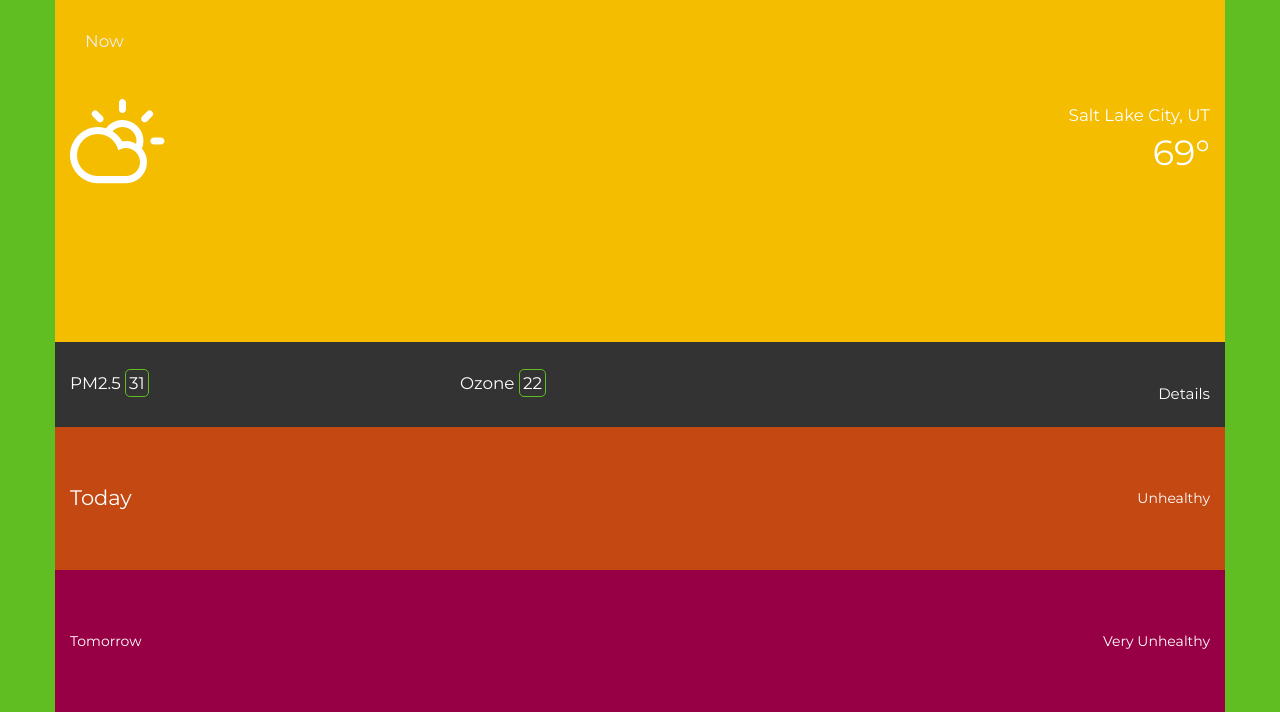
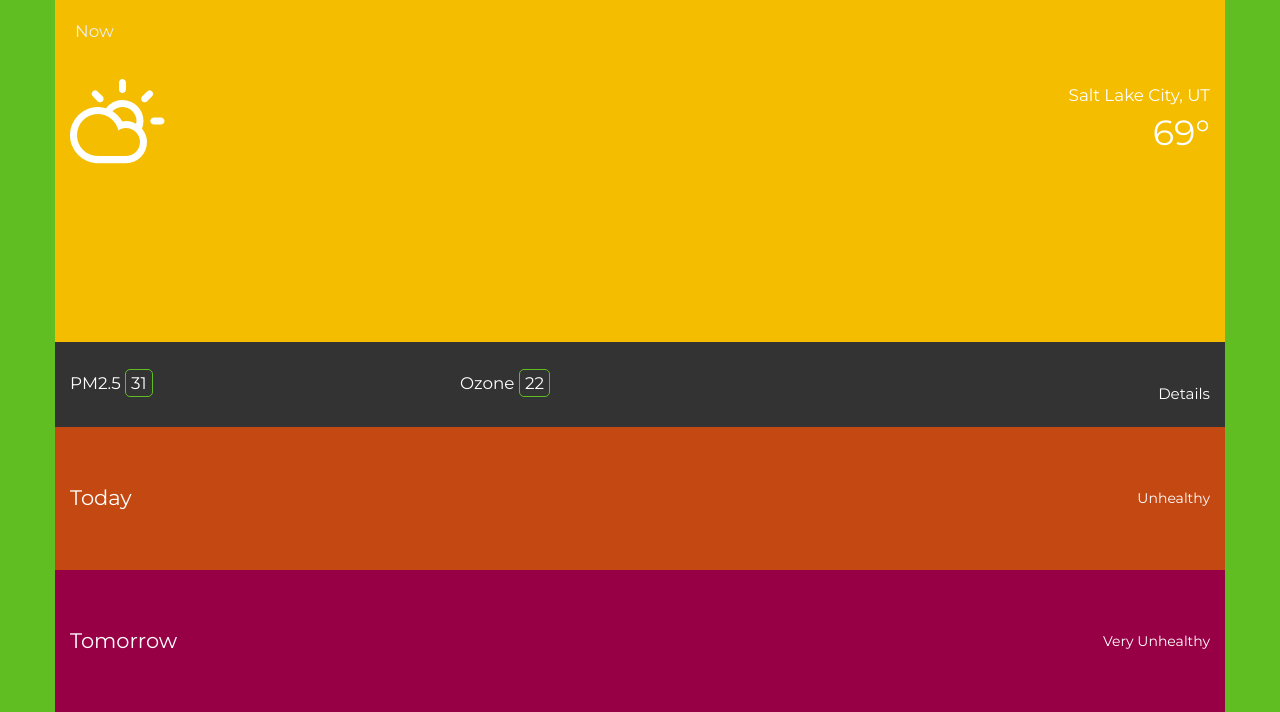
Before and after one commit to jonstjohn/air-canary-web, a Flask app: page /t in a window 1280 px wide. Shown: the part 102-814 px from the top of the page. Run offline with Flask 2, Linux system fonts and the light colour scheme; parts of the project's set-up code (start-up, migrations or seed data) failed here and were passed over; some libraries are stand-ins or nearby versions; some web fonts are replaced.

Commit message:
More design tweaks

```diff
--- a/templates/ng/t.html
+++ b/templates/ng/t.html
@@ -16,7 +16,7 @@
         * { color: #fff }
         .vcontainer { display: table !important; height: 100% }
         .vcontent { display: table-cell; vertical-align: middle; height: 100% }
-        .rounded-border { border: 1px solid #60bd22; padding: 3px; -webkit-border-radius: 5px; -moz-border-radius: 5px; border-radius: 5px; }
+        .rounded-border { border: 1px solid #60bd22; padding: 3px 5px; -webkit-border-radius: 5px; -moz-border-radius: 5px; border-radius: 5px; }
     </style>
 </head>
 <body class="aqi-green" style="height: 100%">
@@ -76,7 +76,7 @@
 <div class="container" style="height: 89%">
     <div class="row aqi-yellow" style="height: 48%">
         <div class="col-xs-12">
-            <div class="row" style="padding: 30px; color: #eee; font-size: 120%">Now</div>
+            <div class="row" style="padding: 20px; color: #eee; font-size: 120%">Now</div>
             <div class="row" style="padding: 0">
                 <div class="col-xs-5"><span class="fs1 climacon cloud sun" style="font-size: 800%" aria-hidden="true"></span></div>
                 <div class="col-xs-7">
@@ -125,7 +125,7 @@
     </div>
     <div class="row aqi-maroon" style="height: 20%">
         <div class="col-xs-6 vcontainer">
-            <div class="vcontent">Tomorrow</div>
+            <div class="vcontent" style="font-size: 150%">Tomorrow</div>
         </div>
         <div class="col-xs-6 text-right vcontainer">
             <div class="vcontent">Very Unhealthy</div>
```
